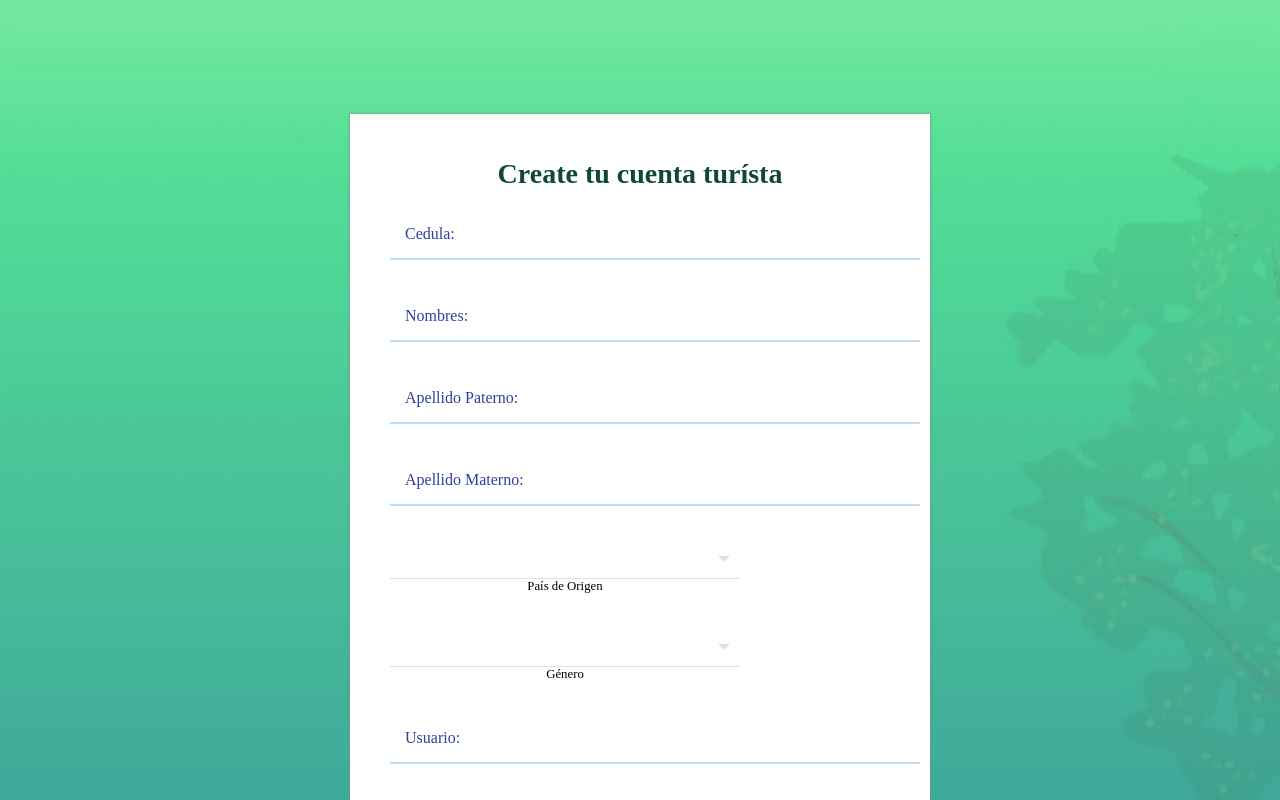
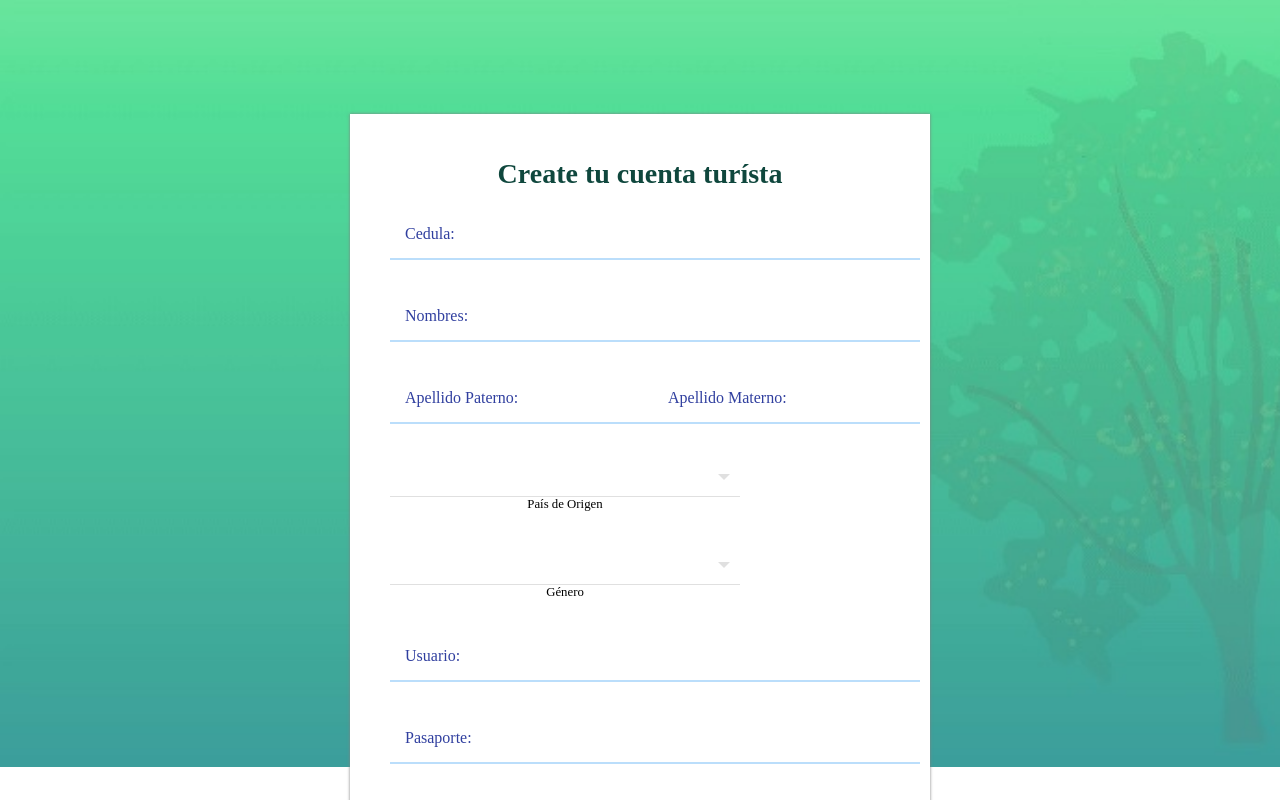
Before and after one commit to Trixtaro/rutasturisticas, a React (Create React App) app in the folder react-app/: page /register in a window 1280 px wide. Shown: the top 800 px of the page. Built offline with nearby package versions, Linux system fonts and the light colour scheme; a web font is replaced by a local one.

Commit message:
Se creó grupos de input

```diff
--- a/react-app/src/pages/RegisterTurista.js
+++ b/react-app/src/pages/RegisterTurista.js
@@ -101,6 +101,7 @@
                                         <input type="text" id="nombres" name="nombres" onChange={this.handleChange} value={this.state.nombres}></input>
                                     </div>
 
+                                    <div className='group-field'>
                                         <div className="field">
                                             <label className='label' htmlFor="apellido-p">Apellido Paterno:</label>
                                             <input type="text" id="apellido-p" name="apellido_paterno" onChange={this.handleChange} value={this.state.apellido_paterno}></input>
@@ -109,6 +110,7 @@
                                         <div className="field">
                                             <label className='label' htmlFor="apellido-m">Apellido Materno:</label>
                                             <input type="text" id="apellido-m" name="apellido_materno" onChange={this.handleChange} value={this.state.apellido_materno}></input>
+                                        </div>
                                     </div>
 
                                     <div className="field-select">
@@ -152,6 +154,7 @@
                                         <input type="date" id="f-nacimiento" name="f_nacimiento" onChange={this.handleChange} value={this.state.form.f_nacimiento}></input>
                                     </div>
 
+                                    <div className='group-field'>
                                         <div className="field">
                                             <label className='label' htmlFor="clave">Contraseña:</label>
                                             <input type="password" id="clave" name="clave" onChange={this.handleChange} value={this.state.form.clave}></input>
@@ -161,7 +164,7 @@
                                             <label className='label' htmlFor="clave2">Repetir contraseña:</label>
                                             <input type="password" id="clave2" name="clave2"></input>
                                         </div>
-
+                                    </div>
                                     <div className="btn-accion">
                                         <button>Registrarse</button>
                                     </div>
--- a/react-app/src/pages/styles/RegisterTurista.css
+++ b/react-app/src/pages/styles/RegisterTurista.css
@@ -37,14 +37,17 @@
 .RegisterTurista .nombre {
     font-size: 14px;
     line-height: 1.4286;
+    margin-bottom: 16px;
 }
 
 .RegisterTurista .nombre h1 {
     color: #0f473d;
 }
 
-.RegisterTurista .cuerpo .field:first-child {
-    margin-top: 16px;
+.RegisterTurista form .group-field {
+    display: flex;
+    flex-wrap: wrap;
+    justify-content: space-between;
 }
 
 .RegisterTurista form .field {
```
Lines whose indentation alone changed are shown as unchanged.
